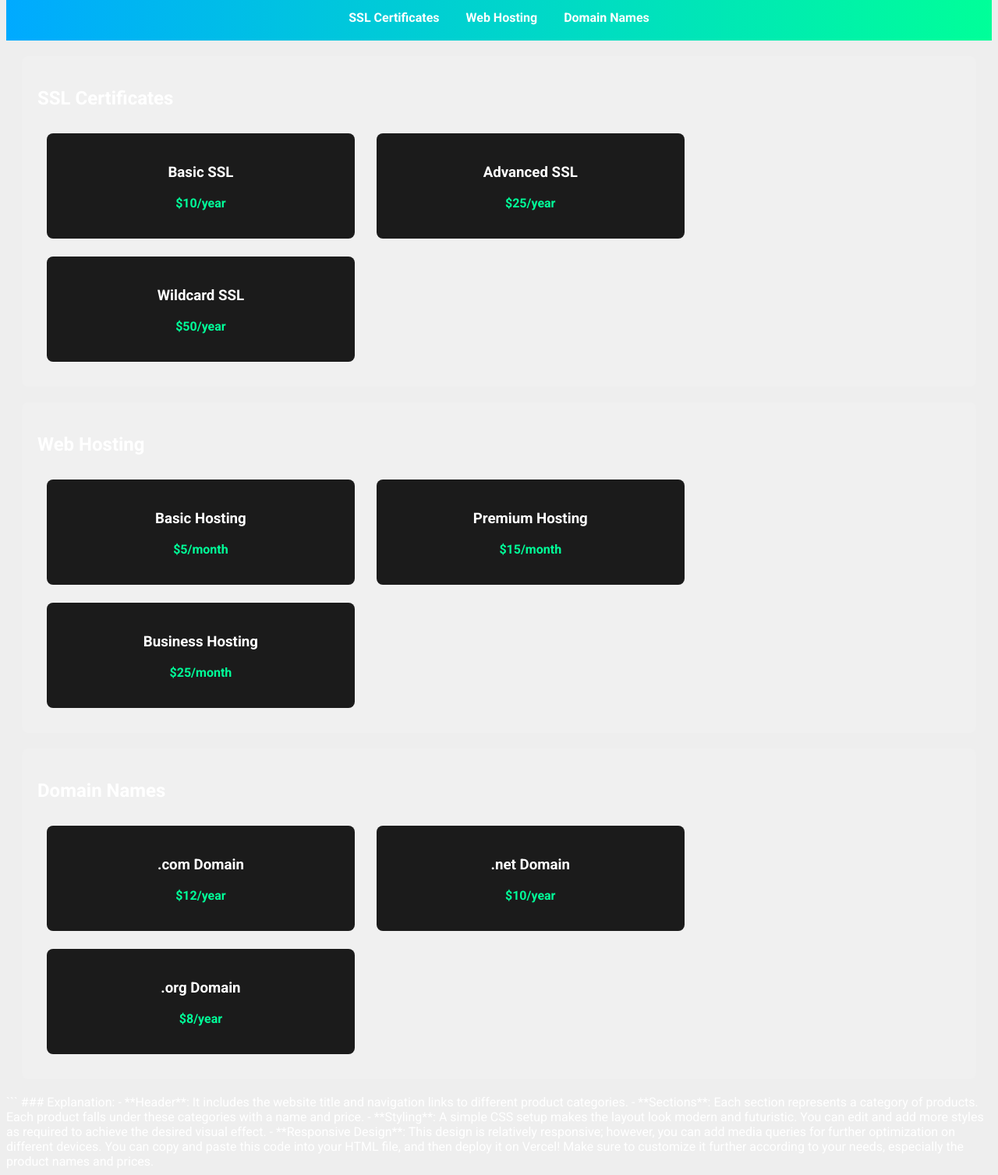
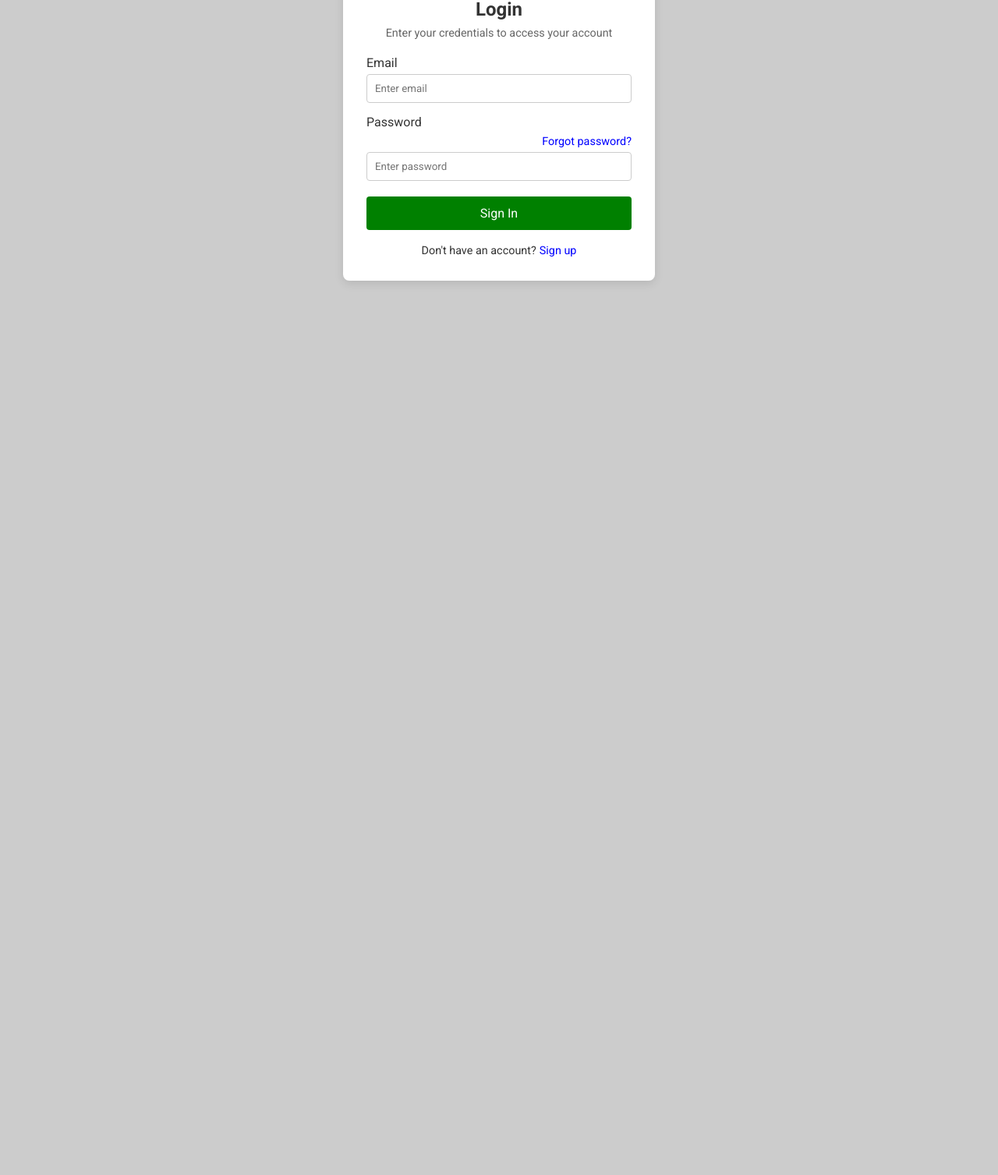
Before and after one commit to ONLY1SSL/Only1sslmarketplace, a plain HTML site: page index.html in a window 1280 px wide. Shown: the part 173-1680 px from the top of the page at 78% size. After the commit the page ends 800 px from the top, so only its background shows below. Drawn offline with Linux system fonts and the light colour scheme.

Commit message:
Add files via upload

````diff
--- a/index.html
+++ b/index.html
@@ -1,140 +1,218 @@
-Certainly! Below is a simple HTML template for a futuristic website named **only1sslmarketplace**. This code provides an organized layout for sales categories, includes sample products with price tags, and mimics a modern design aesthetic that is reminiscent of Canva's clean and organized look. You can further customize this code to include your specific products, prices, and any additional styling or functionality you wish.
-
-### HTML Code for `only1sslmarketplace`:
-
-```html
 <!DOCTYPE html>
 <html lang="en">
 <head>
   <meta charset="UTF-8">
-    <meta name="viewport" content="width=device-width, initial-scale=1.">
-    <title>Only1SSLMarketplace</title>
+  <meta name="viewport" content="width=device-width, initial-scale=1">
+  <title>Only1SSLHub</title>
   <link href="https://fonts.googleapis.com/css2?family=Roboto:wght@400;700&display=swap" rel="stylesheet">
   <style>
-        body {
-            background-color: #eee;
-            color: #ffffff;
-            font-family: 'Roboto', sans-serif;
-            margin: ;
-            padding: ;
+    * { margin:0; padding:0; box-sizing:border-box; font-family:'Roboto',sans-serif; }
+    body { background:#ccc; color:#333; min-height:100vh; }
+    header {
+      display:flex; justify-content:space-between; align-items:center;
+      padding:15px 20px; background:#fff; position:relative;
+      border-bottom:1px solid #ddd;
     }
-        header {
-            background: linear-gradient(90deg, #00aaff, #00ff99);
-            padding: 20px;
-            text-align: center;
+    .brand { display:flex; align-items:center; }
+    .brand img { width:40px; margin-right:10px; }
+    .brand-name { font-size:1.8em; font-weight:bold; color:skyblue; }
+    .menu-toggle { font-size:1.8em; background:none; border:none; cursor:pointer; }
+    nav {
+      position:absolute; top:60px; right:20px;
+      display:none; flex-direction:column; background:#f7f7f7;
+      box-shadow:0 2px 8px rgba(0,0,0,.2);
+      border-radius:5px; overflow:hidden;
     }
-        h1 {
-            margin: ;
-            font-size: 2.5em;
+    body.menu-open nav { display:flex; }
+    nav a {
+      padding:12px 20px; text-decoration:none; color:#333; border-bottom:1px solid #eee;
     }
-        nav {
-            margin-top: 20px;
+    nav a:last-child { border:none; }
+
+    /* Login screen */
+    .login-container {
+      background:#fff; max-width:400px; margin:50px auto; padding:30px;
+      border-radius:8px; box-shadow:0 4px 12px rgba(0,0,0,0.1);
     }
-        nav a {
-            color: #ffffff;
-            margin:  15px;
-            text-decoration: none;
-            font-weight: 700;
+    .login-container h2 { text-align:center; font-weight:700; margin-bottom:8px; }
+    .login-container p { text-align:center; color:#666; font-size:.9em; margin-bottom:20px; }
+    .login-container label { display:block; font-weight:500; margin-top:15px; }
+    .login-container input {
+      width:100%; padding:10px; margin-top:5px;
+      border:1px solid #ccc; border-radius:4px;
     }
-        section {
-            padding: 20px;
+    .forgot-password { text-align:right; margin-top:5px; }
+    .forgot-password a { color:blue; font-size:.9em; text-decoration:none; }
+    .login-container button {
+      width:100%; padding:12px; margin-top:20px;
+      background:green; color:#fff; font-size:1em;
+      border:none; border-radius:4px; cursor:pointer;
     }
-        .category {
-            margin: 20px ;
-            padding: 20px;
-            border-radius: 8px;
-            background: rgba(255, 255, 255, .1);
-            box-shadow:   10px rgba(, , , .3);
+    .signup-link {
+      text-align:center; margin-top:18px; font-size:.9em;
     }
-        .category h2 {
-            margin-top: ;
+    .signup-link a { color:blue; text-decoration:none; margin-left:4px; }
+
+    /* Dashboard & products common */
+    .page { display:none; padding:20px; }
+    .page.active { display:block; }
+
+    /* Dashboard style */
+    .dashboard { background: linear-gradient(45deg, orange, yellow); min-height:calc(100vh - 60px); }
+    .dashboard .welcome { font-size:1.5em; font-weight:700; margin-bottom:6px; }
+    .dashboard p { margin-bottom:20px; }
+    .dashboard .actions { margin-bottom:20px; }
+    .dashboard .actions button {
+      padding:10px 20px; margin-right:12px;
+      background:green; color:#fff; border:none; border-radius:4px; cursor:pointer;
     }
-        .product {
-            display: inline-block;
-            width: 30%;
-            margin: 1%;
-            text-align: center;
-            background: #1b1b1b;
-            padding: 20px;
-            border-radius: 8px;
-            transition: transform .3s;
+    .dashboard .stats { display:flex; gap:15px; flex-wrap:wrap; margin-bottom:20px; }
+    .dashboard .box {
+      background:#fff; padding:15px; flex:1 1 200px;
+      border-radius:6px; box-shadow:0 2px 6px rgba(0,0,0,0.1);
     }
-        .product:hover {
-            transform: scale(1.05);
+    .dashboard .wallet { background:green; color:#fff; }
+    .dashboard .wallet h3, .dashboard .box h3 { margin-bottom:8px; }
+    .dashboard .recent, .dashboard .quick {
+      min-height:150px; position:relative;
     }
-        .price {
-            color: #00ff99;
-            font-weight: bold;
+    .dashboard .recent h3 {
+      display:flex; justify-content:space-between; align-items:center;
+      margin-bottom:10px;
+    }
+    .dashboard .recent h3 a { color:blue; text-decoration:none; font-size:.9em; }
+    .dashboard .quick button {
+      display:block; width:100%; margin-bottom:10px;
+      padding:10px; background:#eee; border:none; border-radius:4px;
+      cursor:pointer;
+    }
+
+    /* Products page */
+    .products { background: linear-gradient(45deg, orange, yellow); min-height:calc(100vh - 60px); }
+    .products .header-info { margin-bottom:20px; }
+    .products .header-info .balance,
+    .products .header-info .welcome-email { margin-bottom:6px; }
+    .products .explore {
+      background:#ddd; padding:15px; border-radius:6px; margin-bottom:20px;
+    }
+    .products .explore h3 { font-weight:700; margin-bottom:6px; }
+    .products .explore .dropdown,
+    .products .explore .btn-products {
+      padding:10px 15px; color:#fff; background:darkblue; border:none;
+      border-radius:4px; cursor:pointer; margin-right:10px;
     }
   </style>
 </head>
 <body>
 
   <header>
-    <h1>Only1SSLMarketplace</h1>
-    <nav>
-        <a href="#ssl-certificates">SSL Certificates</a>
-        <a href="#web-hosting">Web Hosting</a>
-        <a href="#domain-names">Domain Names</a>
+    <div class="brand">
+      <img src="your-logo.png" alt="Logo">
+      <div class="brand-name">Only1sslhub</div>
+    </div>
+    <button class="menu-toggle" onclick="toggleMenu()">☰</button>
+    <nav id="menu">
+      <a href="#" onclick="showPage('login')">Login</a>
+      <a href="#" onclick="showPage('register')">Register</a>
+      <a href="#" onclick="alert('Add funds')">Add funds</a>
+      <a href="#" onclick="alert('Support')">Support</a>
+      <a href="#" onclick="alert('Telegram')">Telegram Community</a>
+      <a href="#" onclick="alert('Verify SMS')">Verify sms</a>
+      <a href="#" onclick="alert('Guidelines')">Guidelines</a>
+      <a href="#" onclick="alert('Terms')">Terms & Conditions</a>
+      <a href="#" onclick="alert('Logout')">Logout</a>
     </nav>
   </header>
 
-<section id="ssl-certificates" class="category">
-    <h2>SSL Certificates</h2>
-    <div class="product">
-        <h3>Basic SSL</h3>
-        <p class="price">$10/year</p>
+  <!-- Login screen -->
+  <div id="login" class="page active">
+    <div class="login-container">
+      <h2>Login</h2>
+      <p>Enter your credentials to access your account</p>
+      <label>Email</label>
+      <input type="email" placeholder="Enter email">
+      <label>Password</label>
+      <div class="forgot-password"><a href="#">Forgot password?</a></div>
+      <input type="password" placeholder="Enter password">
+      <button onclick="login()">Sign In</button>
+      <div class="signup-link">Don't have an account?<a href="#" onclick="showPage('register')">Sign up</a></div>
     </div>
-    <div class="product">
-        <h3>Advanced SSL</h3>
-        <p class="price">$25/year</p>
   </div>
-    <div class="product">
-        <h3>Wildcard SSL</h3>
-        <p class="price">$50/year</p>
+
+  <!-- Dummy register page -->
+  <div id="register" class="page">
+    <p style="text-align:center;margin-top:50px;">[ Register form goes here ]</p>
   </div>
-</section>
 
-<section id="web-hosting" class="category">
-    <h2>Web Hosting</h2>
-    <div class="product">
-        <h3>Basic Hosting</h3>
-        <p class="price">$5/month</p>
+  <!-- Dashboard after login -->
+  <div id="dashboard" class="page dashboard">
+    <p class="welcome">Welcome back, <span id="uname">User</span></p>
+    <p>Here's what's happening with your account today.</p>
+    <div class="actions">
+      <button onclick="showPage('products')">Buy Accounts 🛒</button>
+      <button onclick="alert('Verify SMS')">Verify sms</button>
     </div>
-    <div class="product">
-        <h3>Premium Hosting</h3>
-        <p class="price">$15/month</p>
+    <div class="stats">
+      <div class="box wallet">
+        <h3>Wallet Balance</h3>
+        <p id="balance">₦0.00</p>
+        <small>Available to spend</small>
       </div>
-    <div class="product">
-        <h3>Business Hosting</h3>
-        <p class="price">$25/month</p>
+      <div class="box">
+        <h3>Total Spent</h3>
+        <p>₦0.00</p>
       </div>
-</section>
+      <div class="box">
+        <h3>Purchases</h3>
+        <p>0</p>
+      </div>
+      <div class="box recent">
+        <h3>Recent Transactions <a href="#">View All</a></h3>
+        <!-- future txn list -->
+      </div>
+      <div class="box quick">
+        <h3>Quick Actions</h3>
+        <button onclick="alert('Create Ticket')">Create Ticket</button>
+        <button onclick="alert('View Purchase History')">View Purchase History</button>
+        <button onclick="alert('Get Support')">Get Support</button>
+      </div>
+    </div>
+  </div>
 
-<section id="domain-names" class="category">
-    <h2>Domain Names</h2>
-    <div class="product">
-        <h3>.com Domain</h3>
-        <p class="price">$12/year</p>
+  <!-- Products page layout -->
+  <div id="products" class="page products">
+    <div class="header-info">
+      <p class="balance">Balance: <span id="prodBalance">₦0.00</span></p>
+      <p class="welcome-email">Hi, <span id="userEmail">user@example.com</span></p>
     </div>
-    <div class="product">
-        <h3>.net Domain</h3>
-        <p class="price">$10/year</p>
+    <div class="explore">
+      <h3>Explore Our Servers</h3>
+      <p>Select one of our servers to view accounts in each section</p>
+      <button class="dropdown">All Categories ▼</button>
+      <button class="btn-products">Products</button>
     </div>
-    <div class="product">
-        <h3>.org Domain</h3>
-        <p class="price">$8/year</p>
+    <!-- category & product items go here -->
+    <p>[Product categories and listings here...]</p>
   </div>
-</section>
+
+  <script>
+    function toggleMenu() {
+      document.body.classList.toggle('menu-open');
+    }
+    function showPage(id) {
+      document.querySelectorAll('.page').forEach(el => el.classList.remove('active'));
+      document.getElementById(id).classList.add('active');
+      document.body.classList.remove('menu-open');
+    }
+    function login() {
+      // dummy login flow
+      document.getElementById('uname').textContent = 'JohnDoe';
+      document.getElementById('balance').textContent = '₦5,000.00';
+      document.getElementById('prodBalance').textContent = '₦5,000.00';
+      document.getElementById('userEmail').textContent = 'john@example.com';
+      showPage('dashboard');
+    }
+  </script>
 
 </body>
 </html>
-```
-
-### Explanation:
-- **Header**: It includes the website title and navigation links to different product categories.
-- **Sections**: Each section represents a category of products. Each product falls under these categories with a name and price.
-- **Styling**: A simple CSS setup makes the layout look modern and futuristic. You can edit and add more styles as required to achieve the desired visual effect.
-- **Responsive Design**: This design is relatively responsive; however, you can add media queries for further optimization on different devices.
-
-You can copy and paste this code into your HTML file, and then deploy it on Vercel! Make sure to customize it further according to your needs, especially the product names and prices.
````
Lines whose indentation alone changed are shown as unchanged.
